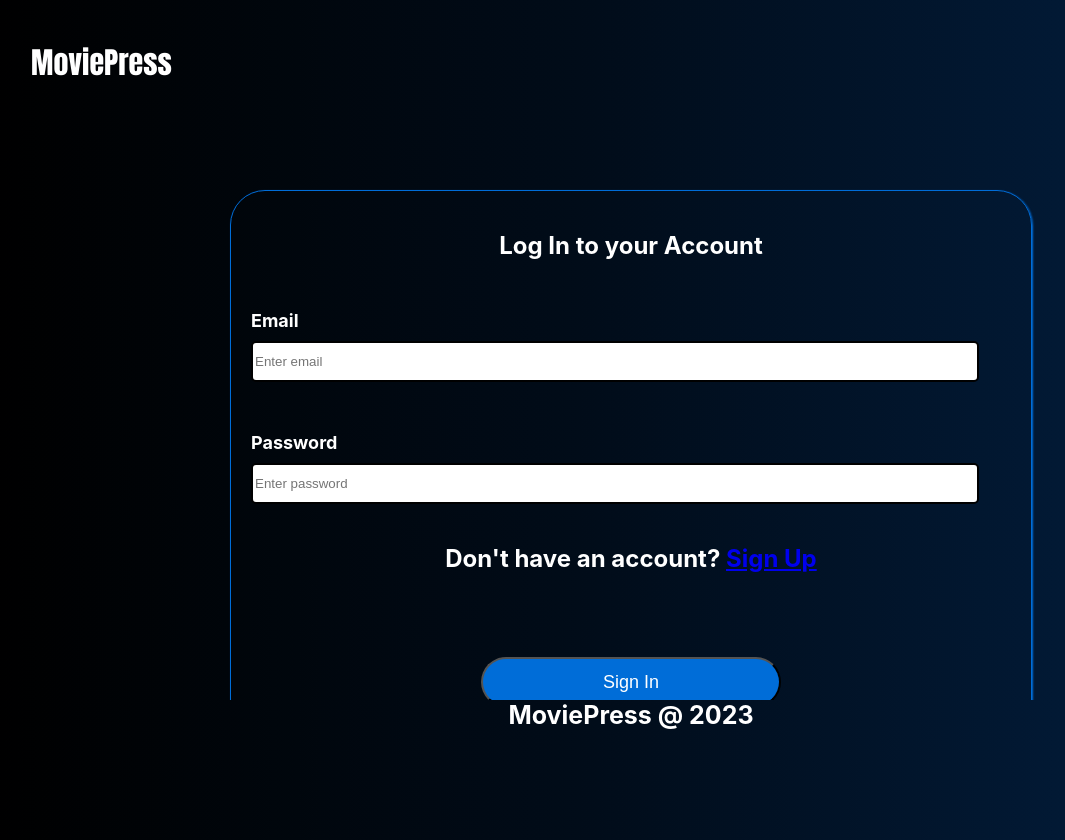
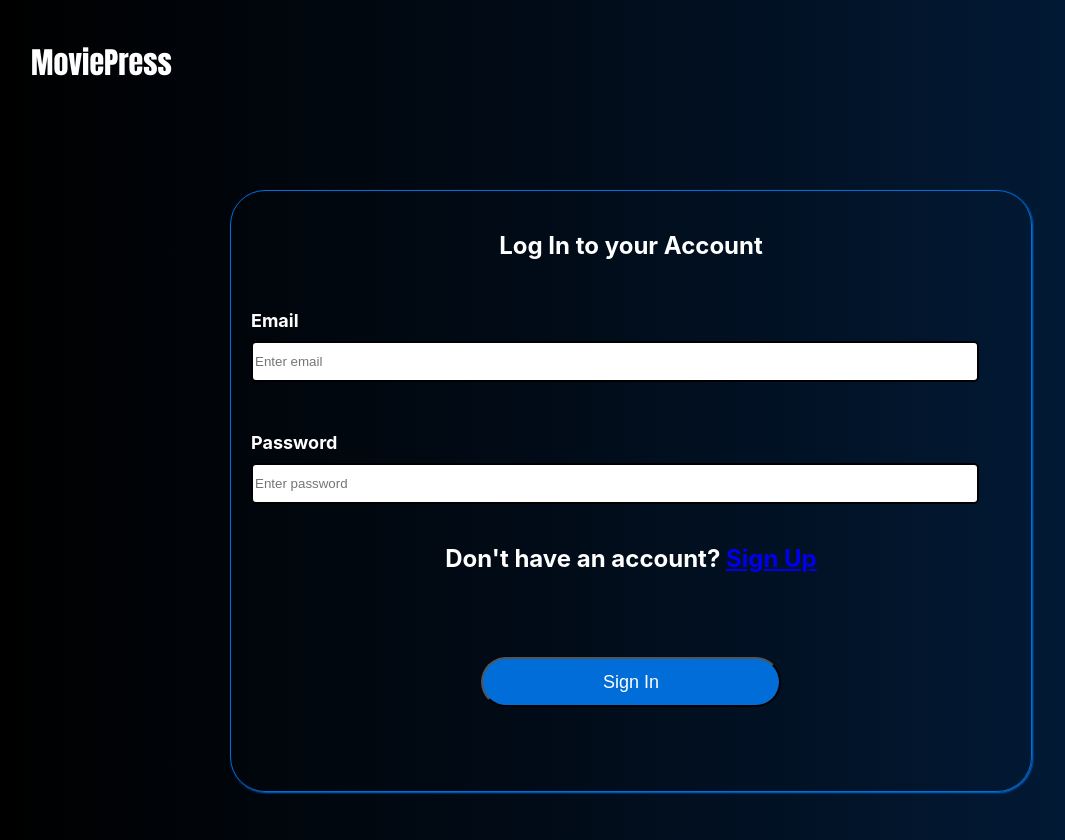
Before and after one commit to DasDeveloper/MoviePress, a React (Create React App) app in the folder client/: page /signin in a window 1280 px wide. Shown: the whole page, without its empty margins (9-1074 px from the left). Built offline with nearby package versions, Linux system fonts and the light colour scheme.

Commit message:
Update App.js

```diff
--- a/client/src/App.js
+++ b/client/src/App.js
@@ -25,7 +25,7 @@ function App() {
             path="/signin"
             element={
               <>
-              <Header/><Signin/><Footer/>
+              <Header/><Signin/>
               </>
             }
           ></Route>
@@ -34,7 +34,7 @@ function App() {
             path="/signup"
             element={
               <>
-              <Header/><Signup/><Footer/>
+              <Header/><Signup/>
               </>
             }
           ></Route>
```
